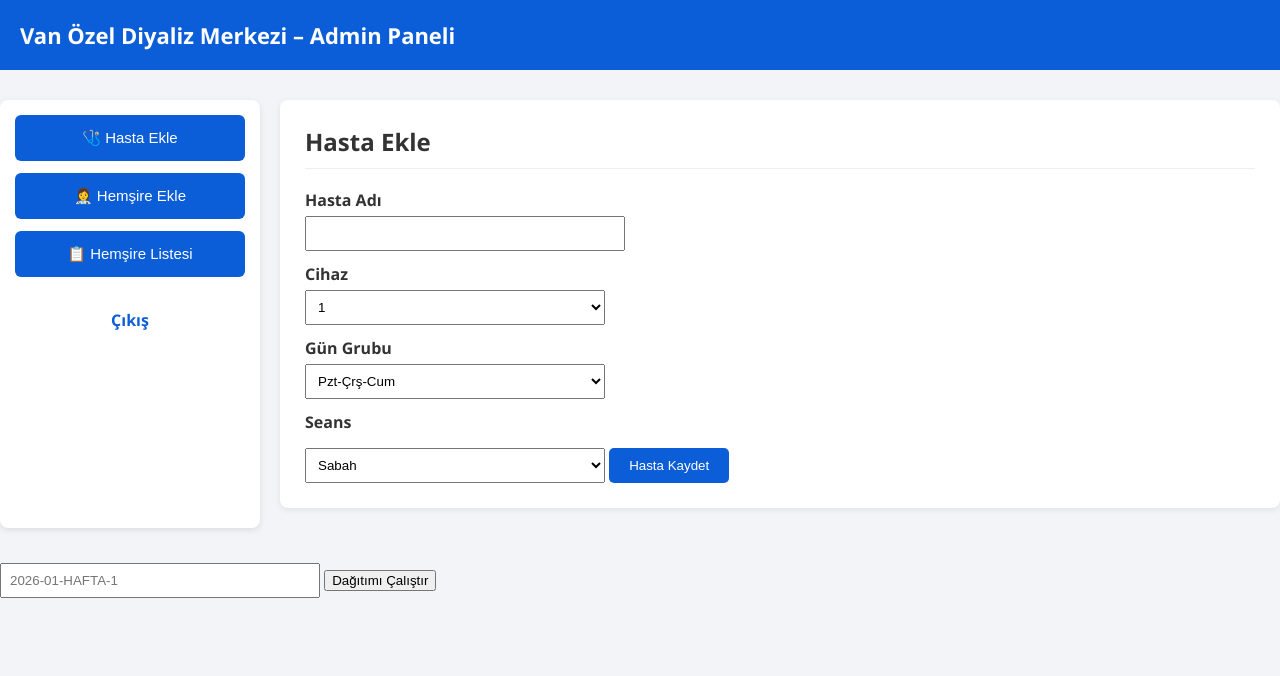
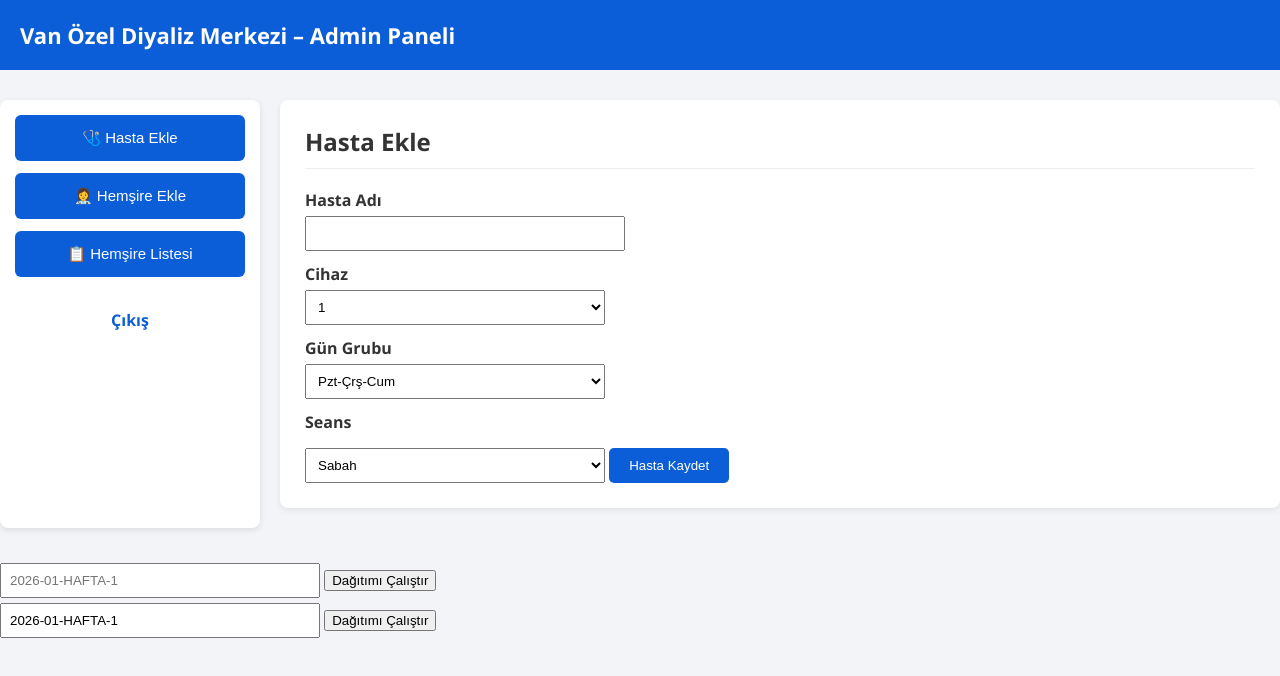
Before and after one commit to rkilic1-spec/van-ozel-diyaliz, a website: page views/admin.html in a window 1280 px wide. Drawn offline with Linux system fonts and the light colour scheme; no server answers.

Commit message:
Update admin.html

```diff
--- a/views/admin.html
+++ b/views/admin.html
@@ -214,3 +214,9 @@ fetch("/admin/hemsireler")
   <input name="hafta" placeholder="2026-01-HAFTA-1" required />
   <button>Dağıtımı Çalıştır</button>
 </form>
+
+
+<form method="POST" action="/admin/dagitim-calistir">
+  <input type="text" name="hafta" value="2026-01-HAFTA-1" />
+  <button type="submit">Dağıtımı Çalıştır</button>
+</form>
```
